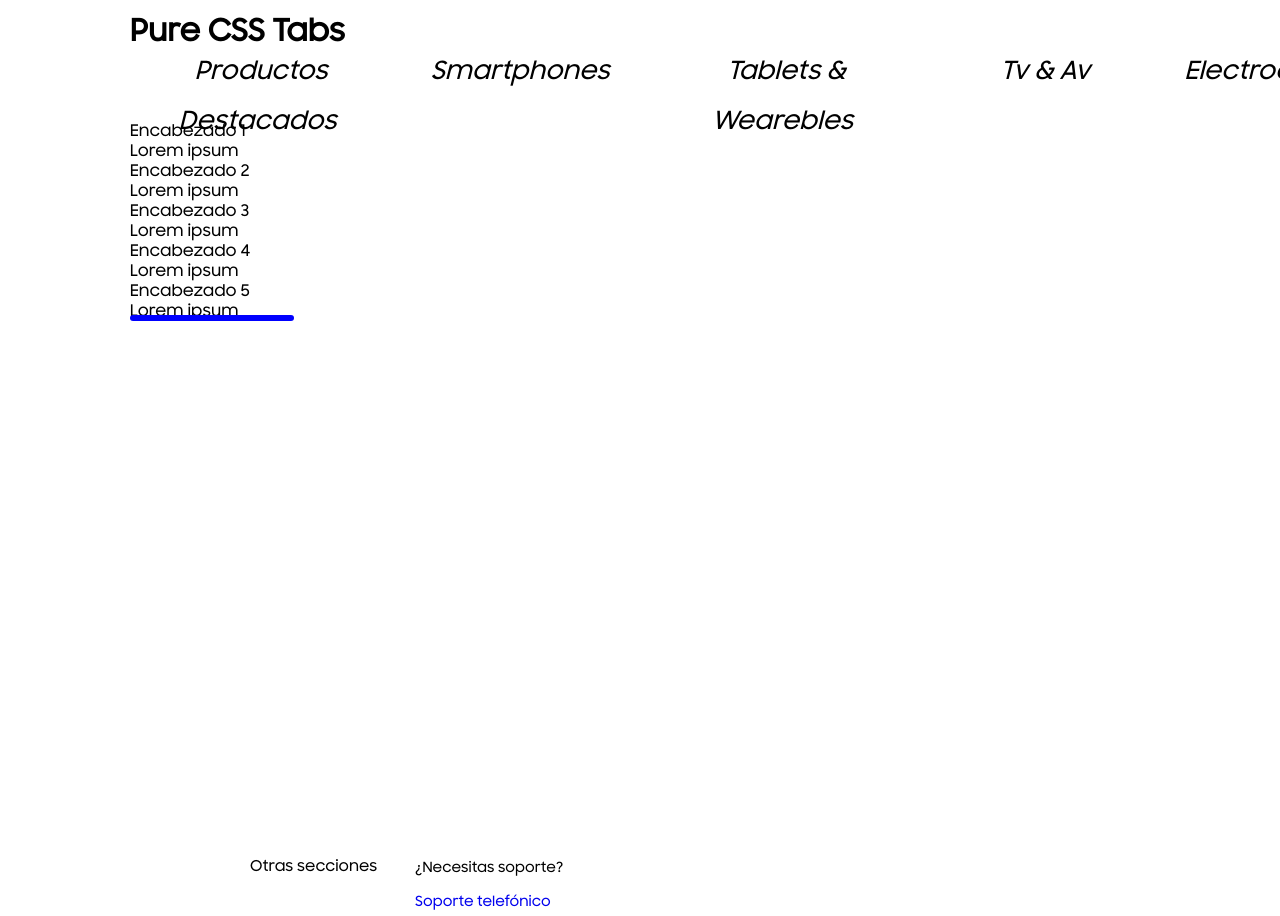
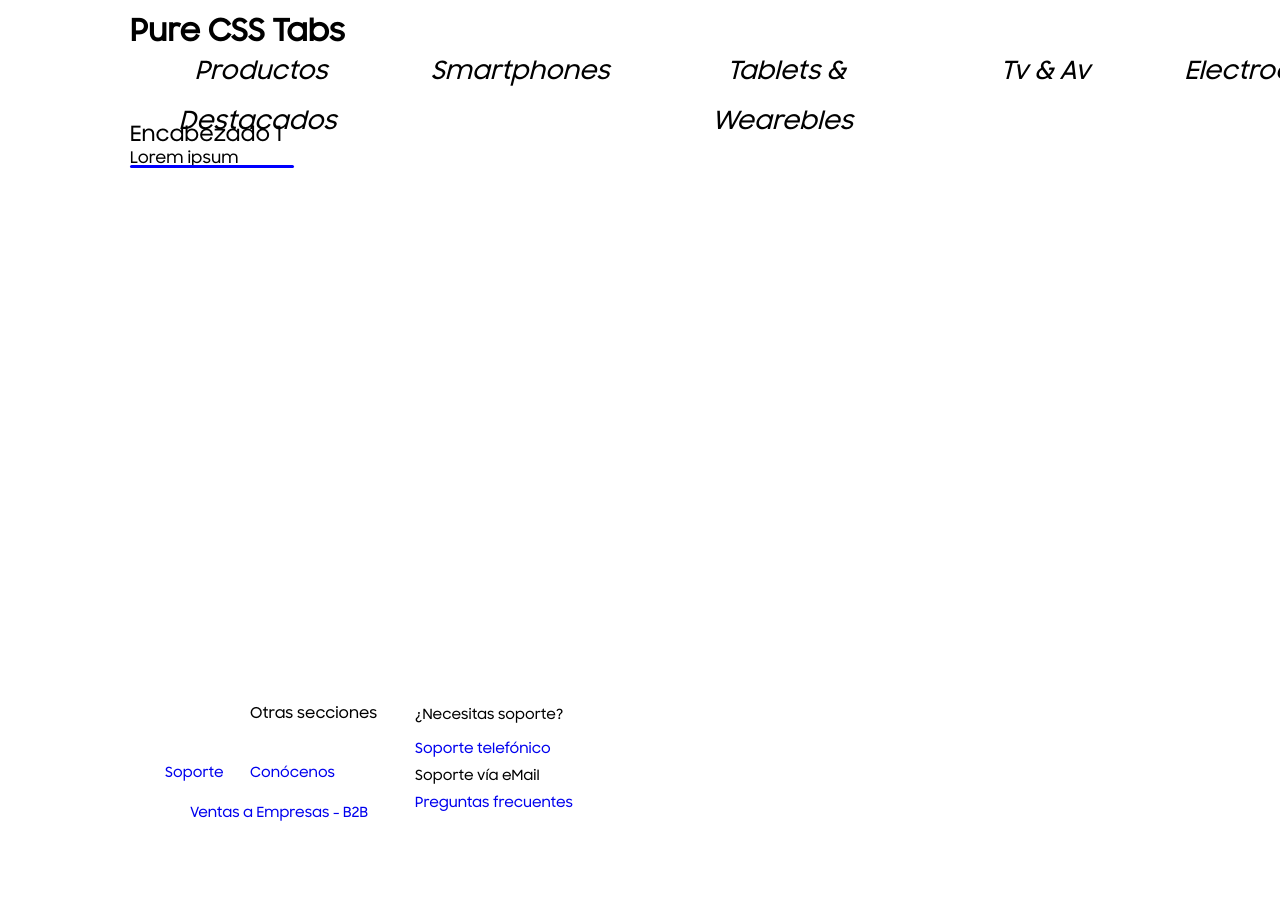
Before and after one commit to Javier19-cmd/Proyecto-1, a React app: page / in a window 1280 px wide. Shown: the part 1060-1976 px from the top of the page. Built offline with nearby package versions, Linux system fonts and the light colour scheme; the HTML template or start-up script is replaced by a standard one.

Commit message:
arreglando lo que estaba mal
Ahora solo falta agregar las galerías en el área de sectiion y dentro de cada div.

```diff
--- a/src/components/Galeria.css
+++ b/src/components/Galeria.css
@@ -76,11 +76,11 @@
 }
 
 #TV:checked ~ nav .slider{
-    left: 55%;
+    left: 51%;
 }
 
 #Elec:checked ~ nav .slider{
-    left: 65%;
+    left: 66%;
 }
 
 /*Desapareciendo el check*/
--- a/src/components/Galeria.jsx
+++ b/src/components/Galeria.jsx
@@ -35,31 +35,33 @@ function Galeria() {
       </nav>
 
       {/* Las imágenes que va a tener cada sección */}
-      <section className="content-1">
+      <section>
+        <div className="content content-1">
           <div className="Title">Encabezado 1</div>
           <p>Lorem ipsum</p>
-      </section>
+        </div>
 
-      <section className="content-2">
+        <div className="content content-2">
           <div className="Title">Encabezado 2</div>
           <p>Lorem ipsum</p>
-      </section>
+        </div>
 
-      <section className="content-3">
+        <div className="content content-3">
           <div className="Title">Encabezado 3</div>
           <p>Lorem ipsum</p>
-      </section>
+        </div>
 
-      <section className="content-4">
+        <div className="content content-4">
           <div className="Title">Encabezado 4</div>
           <p>Lorem ipsum</p>
-      </section>
+        </div>
 
-      <section className="content-5">
+        <div className="content content-5">
           <div className="Title">Encabezado 5</div>
           <p>Lorem ipsum</p>
+        </div>
+
       </section>
-
     </div>
   )
 }
```
Lines whose indentation alone changed are shown as unchanged.
